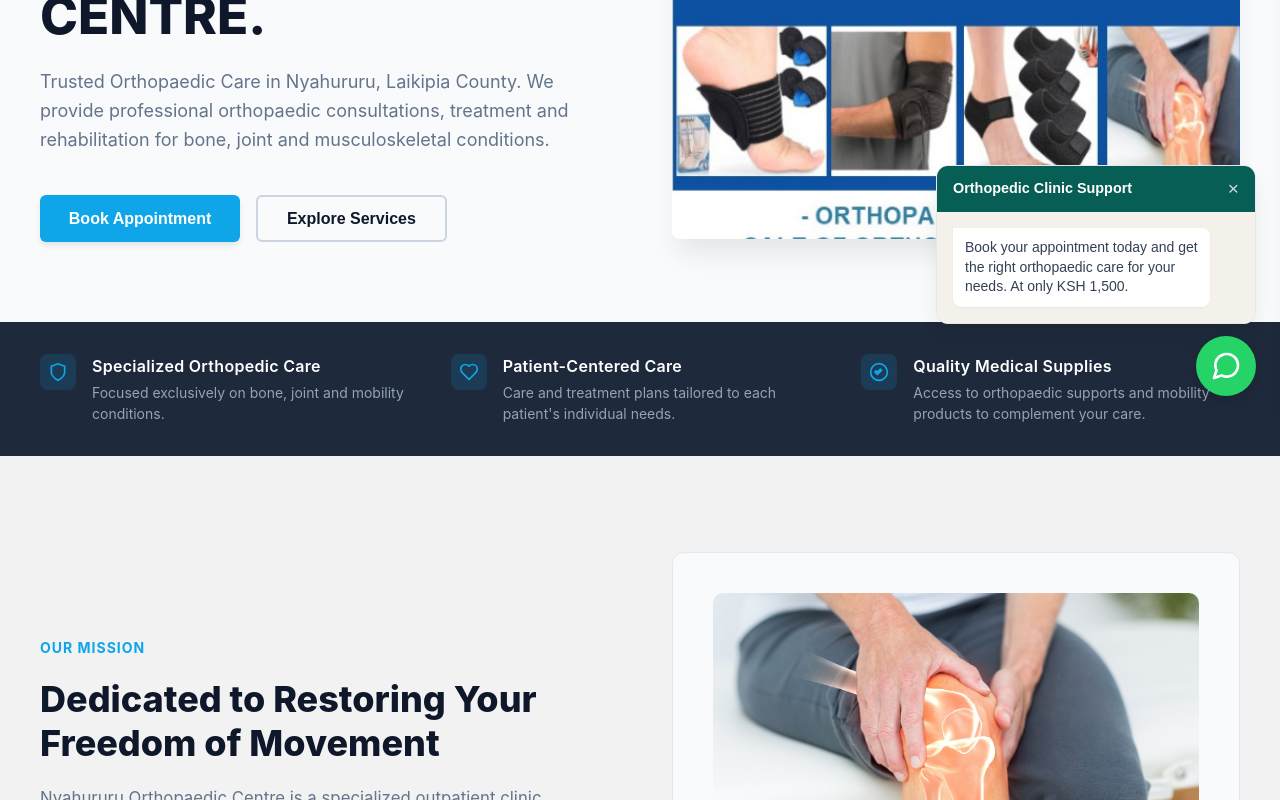
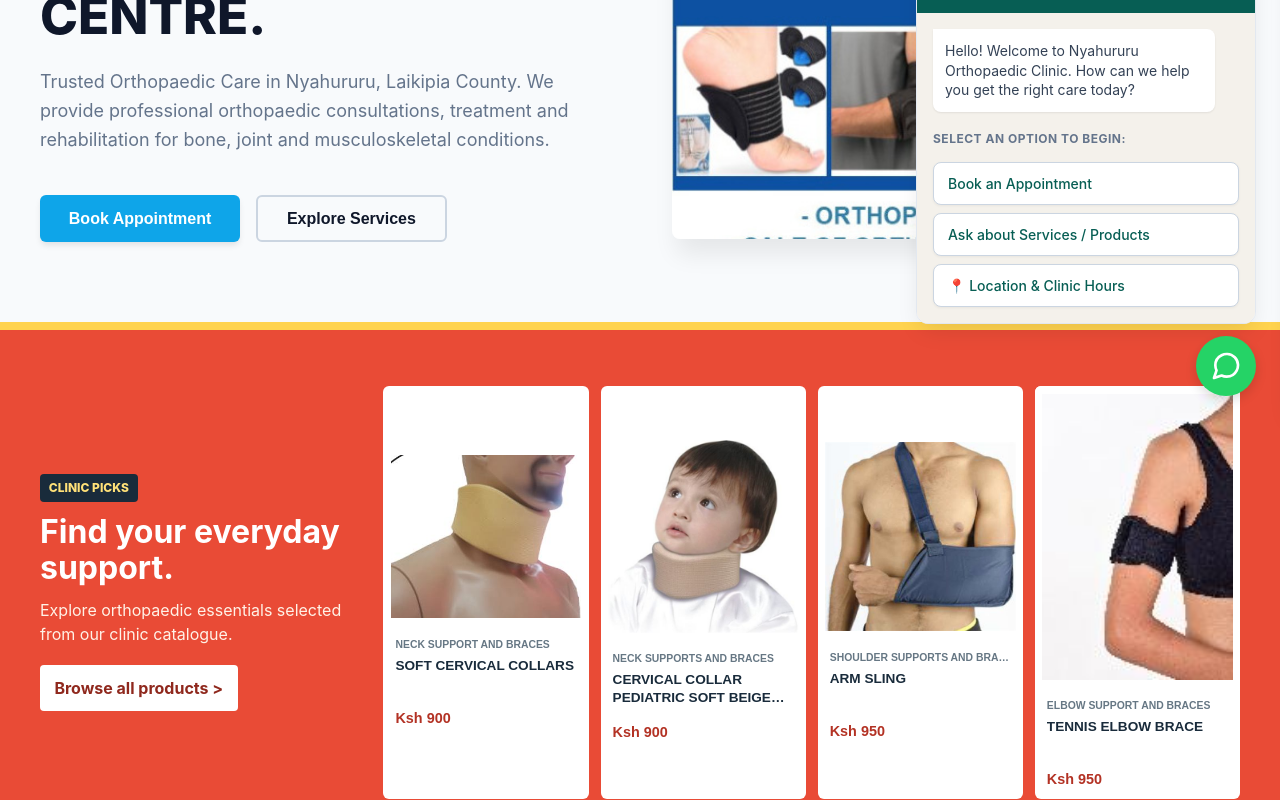
Before and after one commit to kuitech-code/orthopedic, a React (Vite) app: page / in a window 1280 px wide. Shown: the part 380-1180 px from the top of the page. Built offline with nearby package versions, Linux system fonts and the light colour scheme.

Commit message:
Added a featured strip and moved the value strip

```diff
--- a/src/App.jsx
+++ b/src/App.jsx
@@ -4,6 +4,7 @@ import Navbar from './components/Navbar';
 import Hero from './components/Hero';
 import ValueStrip from './components/ValueStrip';
 import AboutSection from './components/AboutSection';
+import FeaturedProducts from './components/FeaturedProducts';
 // import ServicesPreview from './components/ServicesPreview';
 // import ProductsPreview from './components/ProductsPreview';
 import FAQSection from './components/FAQSection';
@@ -58,10 +59,9 @@ export default function App() {
         {currentPage === 'home' && (
           <div>
             <Hero onBookAppointment={() => setCurrentPage('book')} onExploreServices={() => setCurrentPage('services')} />
+            <FeaturedProducts onOpenProducts={() => setCurrentPage('products')} />
+            <AboutSection />
             <ValueStrip />
-            <AboutSection />
-            {/* <ServicesPreview onViewAllServices={() => setCurrentPage('services')} /> */}
-            {/* <ProductsPreview onViewAllProducts={() => setCurrentPage('products')} /> */}
             <FAQSection />
             {/* <InsuranceStrip /> */}
             <ContactSection />
--- /dev/null
+++ b/src/components/FeaturedProducts.css
@@ -0,0 +1,185 @@
+.featured-products {
+  padding: 3.5rem 2rem;
+  color: #fff;
+  background: #e94b36;
+  border-top: 8px solid #ffd34f;
+}
+
+.featured-products__inner {
+  display: grid;
+  grid-template-columns: minmax(190px, 0.8fr) minmax(0, 2.2fr);
+  align-items: center;
+  gap: 2rem;
+  width: min(100%, 1200px);
+  margin: 0 auto;
+}
+
+.featured-products__intro {
+  display: flex;
+  flex-direction: column;
+  align-items: flex-start;
+  gap: 0.8rem;
+}
+
+.featured-products__eyebrow {
+  padding: 0.3rem 0.55rem;
+  border-radius: 4px;
+  background: #192b3b;
+  color: #ffe178;
+  font-size: 0.75rem;
+  font-weight: 800;
+  text-transform: uppercase;
+}
+
+.featured-products__intro h2 {
+  max-width: 14ch;
+  font-size: 2rem;
+  line-height: 1.1;
+}
+
+.featured-products__intro p {
+  max-width: 32ch;
+  color: #fff2e7;
+  line-height: 1.5;
+}
+
+.featured-products__cta {
+  margin-top: 0.4rem;
+  padding: 0.7rem 0.9rem;
+  border: 0;
+  border-radius: 4px;
+  background: #fff;
+  color: #8f281d;
+  font: inherit;
+  font-weight: 750;
+  cursor: pointer;
+  transition: transform 160ms ease, background-color 160ms ease;
+}
+
+.featured-products__cta::after {
+  content: '  >';
+}
+
+.featured-products__cta:hover {
+  transform: translateY(-2px);
+  background: #fff3cc;
+}
+
+.featured-products__cta:focus-visible,
+.featured-products__item:focus-visible {
+  outline: 3px solid #192b3b;
+  outline-offset: 3px;
+}
+
+.featured-products__grid {
+  display: grid;
+  grid-template-columns: repeat(4, minmax(0, 1fr));
+  gap: 0.75rem;
+}
+
+.featured-products__item {
+  min-width: 0;
+  padding: 0;
+  overflow: hidden;
+  border: 0;
+  border-radius: 6px;
+  background: #fff;
+  color: #162735;
+  text-align: left;
+  cursor: pointer;
+  transition: transform 180ms ease, box-shadow 180ms ease;
+}
+
+.featured-products__item:hover {
+  transform: translateY(-4px) rotate(-0.5deg);
+  box-shadow: 0 10px 22px rgb(92 27 16 / 24%);
+}
+
+.featured-products__image-wrap {
+  display: grid;
+  aspect-ratio: 4 / 3;
+  place-items: center;
+  padding: 0.45rem;
+  background: #fff;
+}
+
+.featured-products__image-wrap img {
+  display: block;
+  width: 100%;
+  height: 100%;
+  object-fit: contain;
+}
+
+.featured-products__details {
+  display: flex;
+  min-height: 7rem;
+  flex-direction: column;
+  gap: 0.35rem;
+  padding: 0.75rem;
+}
+
+.featured-products__category {
+  overflow: hidden;
+  color: #667784;
+  font-size: 0.65rem;
+  font-weight: 700;
+  line-height: 1.3;
+  text-overflow: ellipsis;
+  text-transform: uppercase;
+  white-space: nowrap;
+}
+
+.featured-products__name {
+  display: -webkit-box;
+  overflow: hidden;
+  color: #192b3b;
+  font-size: 0.85rem;
+  font-weight: 700;
+  line-height: 1.3;
+  -webkit-box-orient: vertical;
+  -webkit-line-clamp: 2;
+}
+
+.featured-products__price {
+  margin-top: auto;
+  color: #b33224;
+  font-size: 0.9rem;
+  font-weight: 800;
+}
+
+@media (max-width: 900px) {
+  .featured-products__inner {
+    grid-template-columns: minmax(0, 1fr);
+  }
+
+  .featured-products__intro {
+    max-width: 34rem;
+  }
+
+  .featured-products__intro h2 {
+    max-width: none;
+  }
+}
+
+@media (max-width: 560px) {
+  .featured-products {
+    padding: 2.5rem 1rem;
+  }
+
+  .featured-products__grid {
+    grid-template-columns: repeat(2, minmax(0, 1fr));
+    gap: 0.65rem;
+  }
+
+  .featured-products__details {
+    min-height: 6.5rem;
+    padding: 0.65rem;
+  }
+}
+
+@media (prefers-reduced-motion: reduce) {
+  .featured-products__cta,
+  .featured-products__item {
+    transition: none;
+  }
+}
--- /dev/null
+++ b/src/components/FeaturedProducts.jsx
@@ -0,0 +1,64 @@
+import React from 'react';
+import { productData } from '../data.js';
+import './FeaturedProducts.css';
+
+const featuredProducts = productData.reduce((featured, product) => {
+  if (!product.image || featured.some((item) => item.category === product.category)) {
+    return featured;
+  }
+
+  featured.push(product);
+  return featured;
+}, []).slice(0, 4);
+
+const priceFormatter = new Intl.NumberFormat('en-KE', {
+  style: 'currency',
+  currency: 'KES',
+  maximumFractionDigits: 0,
+});
+
+export default function FeaturedProducts({ onOpenProducts }) {
+  return (
+    <section className="featured-products" aria-labelledby="featured-products-title">
+      <div className="featured-products__inner">
+        <div className="featured-products__intro">
+          <span className="featured-products__eyebrow">Clinic picks</span>
+          <h2 id="featured-products-title">Find your everyday support.</h2>
+          <p>Explore orthopaedic essentials selected from our clinic catalogue.</p>
+          <button className="featured-products__cta" onClick={onOpenProducts}>
+            Browse all products
+          </button>
+        </div>
+
+        <div className="featured-products__grid">
+          {featuredProducts.map((product) => (
+            <button
+              className="featured-products__item"
+              key={product.id}
+              onClick={onOpenProducts}
+              aria-label={`Browse products: ${product.description}`}
+            >
+              <span className="featured-products__image-wrap">
+                <img
+                  src={`${import.meta.env.BASE_URL}products/${product.image}`}
+                  alt={product.description}
+                  width="480"
+                  height="360"
+                  loading="lazy"
+                  decoding="async"
+                />
+              </span>
+              <span className="featured-products__details">
+                <span className="featured-products__category">{product.category}</span>
+                <span className="featured-products__name">{product.description}</span>
+                <span className="featured-products__price">
+                  {product.retail == null ? 'Contact for price' : priceFormatter.format(product.retail)}
+                </span>
+              </span>
+            </button>
+          ))}
+        </div>
+      </div>
+    </section>
+  );
+}
--- a/src/components/WhatsAppWidget.jsx
+++ b/src/components/WhatsAppWidget.jsx
@@ -3,10 +3,32 @@ import React, { useState, useEffect } from 'react';
 export default function WhatsAppWidget({ onBookAppointment }) {
   const [isPopupVisible, setIsPopupVisible] = useState(false);
 
-  // Replace this with the client's actual WhatsApp number later (include country code, no spaces/dashes)
-  const whatsappNumber = "254741194959";
-  const defaultMessage = encodeURIComponent("Hello! I am visiting your website and would like to enquire about an appointment or product.");
-  const whatsappUrl = `https://wa.me/${whatsappNumber}?text=${defaultMessage}`;
+  // Client's WhatsApp number (country code 254)
+  const whatsappNumber = "254140559090";
+
+  // Pre-configured structured menu options
+  const menuOptions = [
+    {
+      id: 'book',
+      label: 'Book an Appointment',
+      message: "Hello Nyahururu Orthopaedic Clinic! I would like to book a consultation appointment. Please assist me with available dates."
+    },
+    {
+      id: 'enquire',
+      label: 'Ask about Services / Products',
+      message: "Hello! I have an enquiry regarding your orthopaedic services and clinic products."
+    },
+    {
+      id: 'location',
+      label: '📍 Location & Clinic Hours',
+      message: "Hello! Where is your clinic located in Nyahururu, and what are your working hours?"
+    }
+  ];
+
+  // Helper function to build dynamic link targets
+  const getWhatsAppLink = (messageText) => {
+    return `https://wa.me/${whatsappNumber}?text=${encodeURIComponent(messageText)}`;
+  };
 
   useEffect(() => {
     // 1. Initial trigger: Show pop-up 5 seconds after the user lands on the site
@@ -14,12 +36,11 @@ export default function WhatsAppWidget({ onBookAppointment }) {
       setIsPopupVisible(true);
     }, 5000);
 
-    // 2. Recurring trigger: Check and show the pop-up every 3 minutes (180,000 ms)
+    // 2. Recurring trigger: Check and show the pop-up every 3 minutes
     const recurringInterval = setInterval(() => {
       setIsPopupVisible(true);
     }, 180000);
 
-    // Clean up timers if the component unmounts to prevent memory leaks
     return () => {
       clearTimeout(initialTimer);
       clearInterval(recurringInterval);
@@ -35,14 +56,13 @@ export default function WhatsAppWidget({ onBookAppointment }) {
       flexDirection: 'column',
       alignItems: 'flex-end',
       gap: '12px',
-      zIndex: 9999, /* Ensure it hovers above all other site content */
-      fontFamily: 'sans-serif',
+      zIndex: 9999,
+      fontFamily: '-apple-system, BlinkMacSystemFont, "Segoe UI", Roboto, Helvetica, Arial, sans-serif',
     },
-    /* Floating circular button styling */
     floatingButton: {
       width: '60px',
       height: '60px',
-      backgroundColor: '#25D366', /* Official WhatsApp Green */
+      backgroundColor: '#25D366',
       borderRadius: '50%',
       display: 'flex',
       justifyContent: 'center',
@@ -52,98 +72,143 @@ export default function WhatsAppWidget({ onBookAppointment }) {
       textDecoration: 'none',
       transition: 'transform 0.2s ease',
     },
-    /* Chat Pop-up Box styling */
     popupBox: {
       backgroundColor: '#ffffff',
       border: '1px solid #e2e8f0',
       borderRadius: '12px',
       boxShadow: '0 10px 25px -5px rgba(0, 0, 0, 0.1)',
-      width: 'min(320px, calc(100vw - 32px))',
+      width: 'min(340px, calc(100vw - 32px))',
       overflow: 'hidden',
       display: isPopupVisible ? 'flex' : 'none',
       flexDirection: 'column',
-      animation: 'slideUp 0.3s ease',
+      transition: 'all 0.3s ease',
     },
     popupHeader: {
-      backgroundColor: '#075E54', /* WhatsApp Dark Teal Header */
+      backgroundColor: '#075E54',
       color: '#ffffff',
-      padding: '12px 16px',
+      padding: '14px 16px',
       display: 'flex',
       justifyContent: 'space-between',
       alignItems: 'center',
     },
     popupTitle: {
-      fontSize: '0.9rem',
+      fontSize: '0.95rem',
       fontWeight: '600',
     },
     closeBtn: {
       background: 'none',
       border: 'none',
       color: '#ffffff',
-      fontSize: '1.2rem',
+      fontSize: '1.4rem',
       cursor: 'pointer',
       opacity: '0.8',
       padding: '0',
       width: 'auto',
+      lineHeight: '1',
     },
     popupBody: {
       padding: '16px',
-      backgroundColor: '#f4f1eb', /* WhatsApp background cream tint tint */
+      backgroundColor: '#f4f1eb',
       display: 'flex',
       flexDirection: 'column',
-      gap: '12px',
+      gap: '14px',
     },
     chatBubble: {
       backgroundColor: '#ffffff',
-      padding: '10px 12px',
+      padding: '12px',
       borderRadius: '0px 8px 8px 8px',
       fontSize: '0.875rem',
       color: '#334155',
       lineHeight: '1.4',
-      boxShadow: '0 1px 2px rgba(0,0,0,0.05)',
-      maxWidth: '90%',
+      boxShadow: '0 1px 2px rgba(0,0,0,0.08)',
+      maxWidth: '92%',
     },
-    chatActionBtn: {
-      backgroundColor: '#25D366',
-      color: '#ffffff',
+    menuLabel: {
+      fontSize: '0.75rem',
+      fontWeight: '700',
+      color: '#64748b',
+      textTransform: 'uppercase',
+      letterSpacing: '0.5px',
+      marginTop: '4px',
+    },
+    menuContainer: {
+      display: 'flex',
+      flexDirection: 'column',
+      gap: '8px',
+    },
+    menuOptionBtn: {
+      backgroundColor: '#ffffff',
+      color: '#075E54',
+      border: '1px solid #cbd5e1',
       textDecoration: 'none',
-      padding: '8px',
-      borderRadius: '6px',
-      fontSize: '0.85rem',
-      fontWeight: '600',
-      textAlign: 'center',
+      padding: '10px 14px',
+      borderRadius: '8px',
+      fontSize: '0.875rem',
+      fontWeight: '500',
+      textAlign: 'left',
       display: 'block',
-      boxShadow: '0 2px 4px rgba(0,0,0,0.1)',
+      boxShadow: '0 1px 3px rgba(0,0,0,0.05)',
+      cursor: 'pointer',
+      transition: 'background-color 0.2s, border-color 0.2s',
     }
   };
 
   return (
     <div className="whatsapp-widget" style={styles.wrapper}>
-      {/* 1. SMART TIMED CHAT POP-UP */}
+      {/* 1. INTERACTIVE OPTION POP-UP */}
       <div style={styles.popupBox}>
         <div style={styles.popupHeader}>
-          <span style={styles.popupTitle}>Orthopedic Clinic Support</span>
+          <span style={styles.popupTitle}>Orthopaedic Clinic Support</span>
           <button
             style={styles.closeBtn}
             onClick={() => setIsPopupVisible(false)}
-            aria-label="Close message"
+            aria-label="Close menu"
           >
             &times;
           </button>
         </div>
         <div style={styles.popupBody}>
           <div style={styles.chatBubble}>
-            Book your appointment today and get the right orthopaedic care for your needs. At only KSH 1,500.
+            Hello! Welcome to Nyahururu Orthopaedic Clinic. How can we help you get the right care today?
           </div>
-          {/* <button style={{ ...styles.chatActionBtn, border: 'none', cursor: 'pointer' }} onClick={() => { setIsPopupVisible(false); onBookAppointment(); }}>
-            Book for KSH 1,500
-          </button> */}
+
+          {/* New Interactive Section */}
+          <span style={styles.styles?.menuLabel || styles.menuLabel}>Select an option to begin:</span>
+
+          <div style={styles.menuContainer}>
+            {menuOptions.map((option) => (
+              <a
+                key={option.id}
+                href={getWhatsAppLink(option.message)}
+                target="_blank"
+                rel="noopener noreferrer"
+                style={styles.menuOptionBtn}
+                onMouseOver={(e) => {
+                  e.currentTarget.style.backgroundColor = '#f8fafc';
+                  e.currentTarget.style.borderColor = '#075E54';
+                }}
+                onMouseOut={(e) => {
+                  e.currentTarget.style.backgroundColor = '#ffffff';
+                  e.currentTarget.style.borderColor = '#cbd5e1';
+                }}
+                onClick={() => {
+                  // Fallback anchor action context hook
+                  if (option.id === 'book' && onBookAppointment) {
+                    onBookAppointment();
+                  }
+                  setIsPopupVisible(false);
+                }}
+              >
+                {option.label}
+              </a>
+            ))}
+          </div>
         </div>
       </div>
 
-      {/* 2. FLOATING ANCHOR BUTTON */}
+      {/* 2. FLOATING BASE ANCHOR BUTTON */}
       <a
-        href={whatsappUrl}
+        href={getWhatsAppLink("Hello! I'd like to enquire about your services.")}
         target="_blank"
         rel="noopener noreferrer"
         style={styles.floatingButton}
@@ -151,7 +216,6 @@ export default function WhatsAppWidget({ onBookAppointment }) {
         onMouseOut={(e) => e.currentTarget.style.transform = 'scale(1)'}
         title="Chat with us on WhatsApp"
       >
-        {/* Clean minimal inline SVG WhatsApp icon logo */}
         <svg width="32" height="32" viewBox="0 0 24 24" fill="none" stroke="#ffffff" strokeWidth="2" strokeLinecap="round" strokeLinejoin="round">
           <path d="M21 11.5a8.38 8.38 0 0 1-.9 3.8 8.5 8.5 0 0 1-7.6 4.7 8.38 8.38 0 0 1-3.8-.9L3 21l1.9-5.7a8.38 8.38 0 0 1-.9-3.8 8.5 8.5 0 0 1 4.7-7.6 8.38 8.38 0 0 1 3.8-.9h.5a8.48 8.48 0 0 1 8 8v.5z"/>
         </svg>
--- a/src/pages/BookingPage.jsx
+++ b/src/pages/BookingPage.jsx
@@ -18,6 +18,7 @@ export default function BookingPage() {
       padding: '4rem 2rem',
       display: 'flex',
       flexDirection: 'column',
+      backgroundColor: '#f8fafc',
       gap: '2.5rem',
     },
     headerArea: {
```
